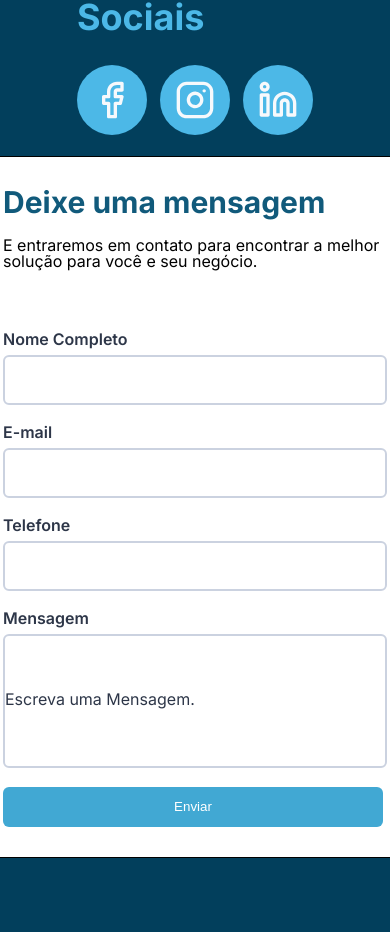
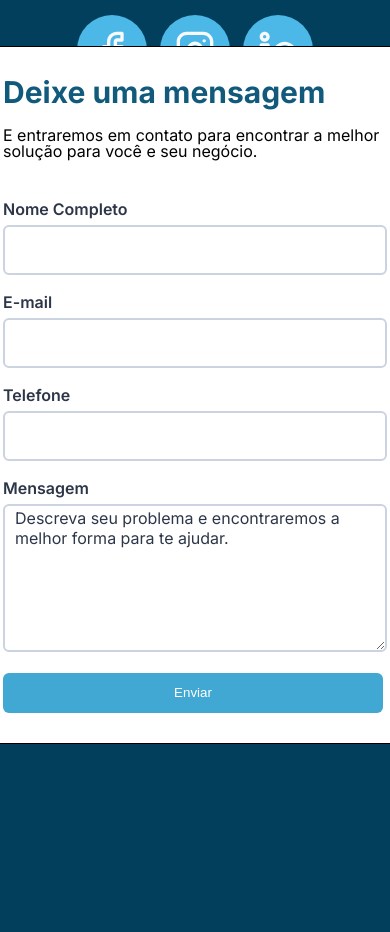
Before and after one commit to byte-serido/projectJR-Consultoria-web, a Vue app in the folder web/: page / in a window 390 px wide. Shown: the part 5477-6409 px from the top of the page. Built offline with nearby package versions, Linux system fonts and the light colour scheme.

Commit message:
feat: criação de textarea e resposividade correspondente #17

```diff
--- a/web/src/components/home/MyContact.vue
+++ b/web/src/components/home/MyContact.vue
@@ -58,7 +58,7 @@
                     </div>
                     <div class="form">
                         <h5>Mensagem</h5>
-                        <input class="white" type="text" v-model="msg" placeholder="Escreva uma Mensagem.">
+                        <textarea name="mensagem" id="M" rows="7">Descreva seu problema e encontraremos a melhor forma para te ajudar.</textarea>
                     </div>
                 </div>
                 <input class="buttom" type="submit" value="Enviar" v-on:click="submitform">
@@ -204,30 +204,14 @@ export default {
     }
 
 
-    .white{
-        width: 401px;
-        height: 130px;
-
-        padding-left: 10px;
-        border: 2px solid #cbd2e0;
-        border-radius: 6px;
-    }
-
-    .white::placeholder{
-        font-family: 'Inter';
-        font-style: normal;
-        font-size: 1rem;
-        color: #2D3648;
-
-    }
-
-
     .form{
         padding-bottom: 19px;
     }
 
     .buttom{
         cursor: pointer;
+
+
         width: 417px;
         height: 40px;
         padding: 0;
@@ -247,6 +231,21 @@ export default {
         padding-bottom: 20px;
     }
 
+    #M{
+        border-radius: 6px;
+        border: 2px solid #CBD2E0;
+        padding-left: 10px;
+    }
+
+    textarea{
+        width: 401px;
+        font-family: 'Inter';
+        font-style: normal;
+        font-weight: 400;
+        font-size: 16px;
+        color: #2D3648;
+    }
+
     @media(max-width:1300px){
 
         .contact{
@@ -256,9 +255,19 @@ export default {
             justify-content: center;
             align-items: center;
             padding: 100px 80px;
-            gap: 60px;
+            gap: 50px;
             background-color: #023F5C;
     }
+
+        .contatos{
+            display: flex;
+            flex-direction: column;
+            align-items: flex-start;
+            padding: 0px;
+
+            max-width: 587px;
+            height: 613px;
+        }
     }
 
     @media(max-width:610px){
@@ -283,13 +292,13 @@ export default {
 
         .ent{
             width: 417px;
-            height: 54px;
+            height: 34px;
             font-family: 'Inter';
             font-style: normal;
             font-weight: 400;
             font-size: 1rem;
             color: #000000;
-            padding-bottom: 40px;
+            padding-bottom: 20px;
         }
 
         .Msg{
@@ -320,7 +329,7 @@ export default {
             font-weight: 400;
             font-size: 1rem;
             color: #000000;
-            padding-bottom: 40px;
+            padding-bottom: 20px;
         }
 
         h5{
@@ -342,15 +351,6 @@ export default {
             border-radius: 6px;
         }
 
-        .white{
-            width: 380px;
-            height: 130px;
-
-            padding: 0;
-            border: 2px solid #cbd2e0;
-            border-radius: 6px;
-        }
-
         .buttom{
             width: 380px;
             height: 40px;
@@ -361,6 +361,16 @@ export default {
             border-radius: 6px;
             color: #FFFFFF;
         }
+
+        textarea{
+        width: 368px;
+        font-family: 'Inter';
+        font-style: normal;
+        font-weight: 400;
+        font-size: 16px;
+        color: #2D3648;
+
+    }
     }
 
 
```
